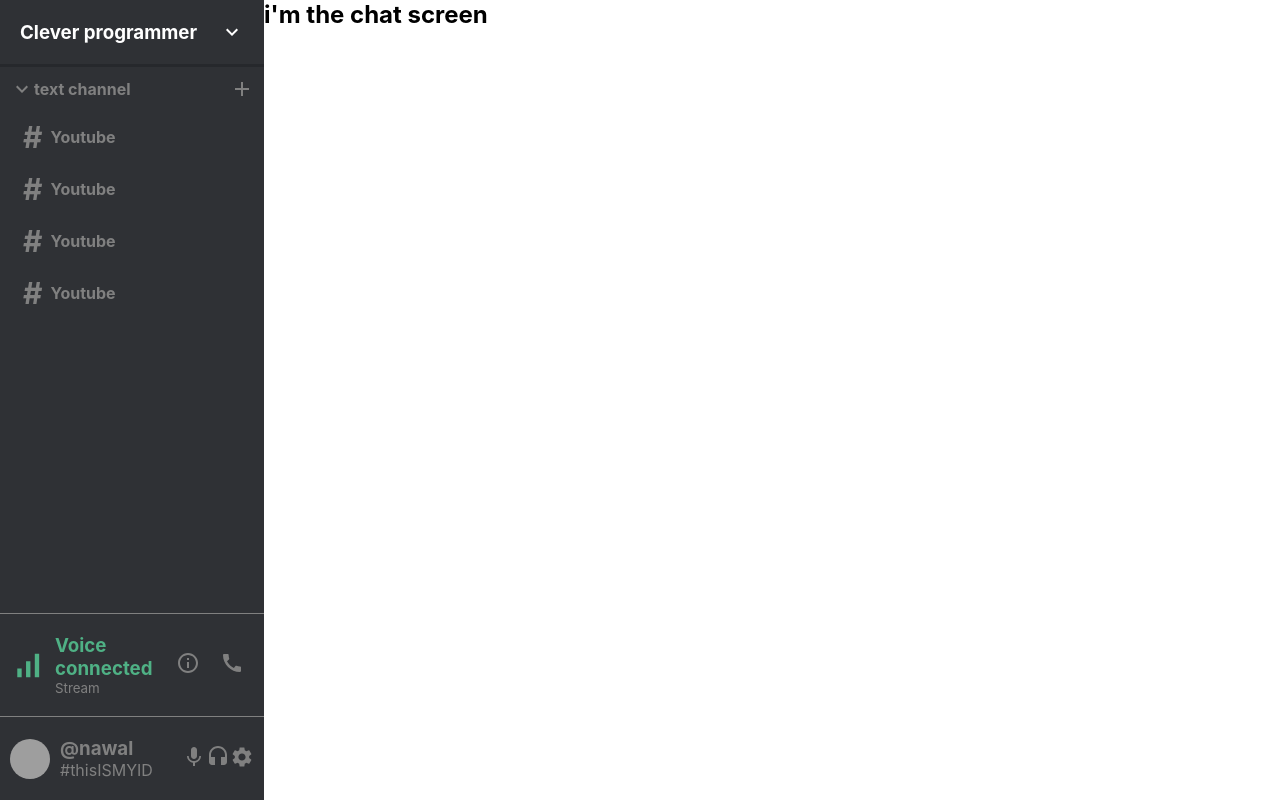
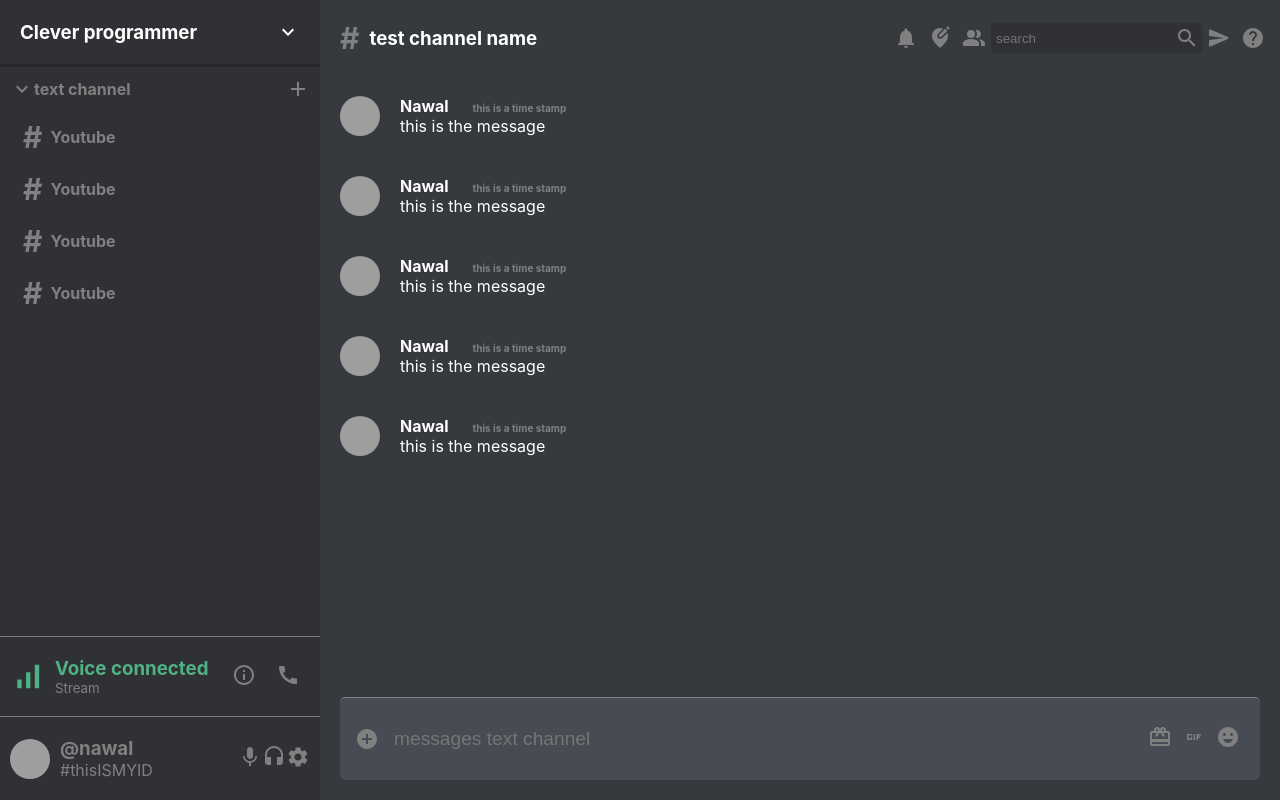
Before and after one commit to nanaker/discord-clone, a React (Create React App) app: page / in a window 1280 px wide. Built offline with nearby package versions, Linux system fonts and the light colour scheme; grey boxes are pictures that could not be loaded.

Commit message:
add the structure

```diff
--- a/src/Components/Chat.js
+++ b/src/Components/Chat.js
@@ -1,9 +1,38 @@
+import {
+  AddCircle,
+  CardGiftcard,
+  EmojiEmotions,
+  Gif,
+} from "@material-ui/icons";
 import React from "react";
+import ChatHeader from "./ChatHeader";
+import Message from "./Message";
 
 const Chat = () => {
   return (
     <div className="chat">
-      <h2>i'm the chat screen </h2>
+      <ChatHeader />
+      <div className="chat__messages">
+        <Message />
+        <Message />
+        <Message />
+        <Message />
+        <Message />
+      </div>
+      <div className="chat__input">
+        <AddCircle fontSize="larger" />
+        <form className="chat__input__form">
+          <input placeholder="messages text channel" />
+          <button className="chat__inputButton" type="submit">
+            Send message
+          </button>
+        </form>
+        <div className="chat__inputIcons">
+          <CardGiftcard fontSize="larger" />
+          <Gif fontSize="larger" />
+          <EmojiEmotions fontSize="larger" />
+        </div>
+      </div>
     </div>
   );
 };
--- /dev/null
+++ b/src/Components/ChatHeader.js
@@ -0,0 +1,34 @@
+import {
+  EditLocationRounded,
+  HelpRounded,
+  Notifications,
+  PeopleAltRounded,
+  SearchOutlined,
+  SendRounded,
+} from "@material-ui/icons";
+import React from "react";
+
+const ChatHeader = () => {
+  return (
+    <div className="chatHeader">
+      <div className="chatHeader__left">
+        <h3>
+          <span className="chatHeader__left__hash">#</span>test channel name
+        </h3>
+      </div>
+      <div className="chatHeader__right">
+        <Notifications />
+        <EditLocationRounded />
+        <PeopleAltRounded />
+        <div className="chatHeader__right__search">
+          <input placeholder="search" />
+          <SearchOutlined />
+        </div>
+        <SendRounded />
+        <HelpRounded />
+      </div>
+    </div>
+  );
+};
+
+export default ChatHeader;
--- /dev/null
+++ b/src/Components/Message.js
@@ -0,0 +1,19 @@
+import { Avatar } from "@material-ui/core";
+import React from "react";
+
+const Message = () => {
+  return (
+    <div className="message">
+      <Avatar src="https://lh3.google.com/u/0/ogw/ADGmqu93VN8nI1nOeozpKwmZHh7ya1SO5QiWDpz8Armd=s32-c-mo" />
+      <div className="message__info">
+        <h4>
+          Nawal{" "}
+          <span className="message__info__timestamp">this is a time stamp</span>
+        </h4>
+        <p>this is the message</p>
+      </div>
+    </div>
+  );
+};
+
+export default Message;
--- a/src/assets/scss/_chat.scss
+++ b/src/assets/scss/_chat.scss
@@ -1 +1,122 @@
-.chat {}
+.chat {
+    display: flex;
+    flex-direction: column;
+    background-color: $backgroud-color-darker;
+    flex: 0.75;
+    height: 100vh;
+
+    &__messages {
+        flex: 1;
+    }
+
+    &__input {
+        color: gray;
+        display: flex;
+        align-items: center;
+        justify-content: space-between;
+        padding: 15px;
+        border-radius: 5px;
+        margin: 20px;
+        border-top: 1px solid gray;
+        background-color: $backgroud-color-lighter;
+
+        &__form {
+            flex: 1;
+
+            >input {
+                padding: 15px;
+                background: transparent;
+                border: none;
+                outline-width: 0;
+                color: white;
+                font-size: larger;
+                width: 100%;
+
+            }
+        }
+    }
+
+    &__inputButton {
+        display: none;
+    }
+
+    &__inputIcons {
+        >.MuiSvgIcon-root {
+            padding: 5px;
+
+
+        }
+    }
+}
+
+.chatHeader {
+    display: flex;
+    justify-content: space-between;
+    align-items: center;
+    padding: 10px;
+    color: grey;
+
+    &__left {
+        >h3 {
+            display: flex;
+            align-items: center;
+            color: white;
+        }
+
+        &__hash {
+            color: gray;
+            font-size: 30px;
+            padding: 10px;
+        }
+    }
+
+    &__right {
+        display: flex;
+        align-items: center;
+        flex: 0.5;
+        justify-content: space-between;
+
+        >.MuiSvgIcon-root {
+            padding: 5px;
+            cursor: pointer;
+
+            &:hover {
+                color: white;
+            }
+
+        }
+
+        &__search {
+            display: flex;
+            align-items: center;
+            color: gray;
+            background-color: $backgroud-color;
+            border-radius: 3px;
+            padding: 3px;
+
+            >input {
+                background-color: transparent;
+                outline-width: 0;
+                color: white;
+                border: none;
+            }
+        }
+    }
+}
+
+.message {
+    display: flex;
+    align-items: center;
+    color: white;
+    padding: 20px;
+
+    &__info {
+        margin-left: 20px;
+
+        &__timestamp {
+            color: gray;
+            margin-left: 20px;
+            font-size: x-small;
+        }
+    }
+}
--- a/src/assets/scss/_sidebar.scss
+++ b/src/assets/scss/_sidebar.scss
@@ -23,7 +23,7 @@
     &__addChannel {
         cursor: pointer;
 
-        :hover {
+        &:hover {
             color: white;
         }
     }
@@ -112,13 +112,14 @@
         color: grey;
         cursor: pointer;
 
+        &:hover {
+            color: white;
+            background-color: #40464b;
+        }
 
     }
 
-    :hover {
-        color: white;
-        background-color: #40464b;
-    }
+
 
 
 
--- a/src/assets/scss/_variables.scss
+++ b/src/assets/scss/_variables.scss
@@ -1 +1,3 @@
 $backgroud-color: #2f3135;
+$backgroud-color-darker: #363a3f;
+$backgroud-color-lighter: #474b53;
```
